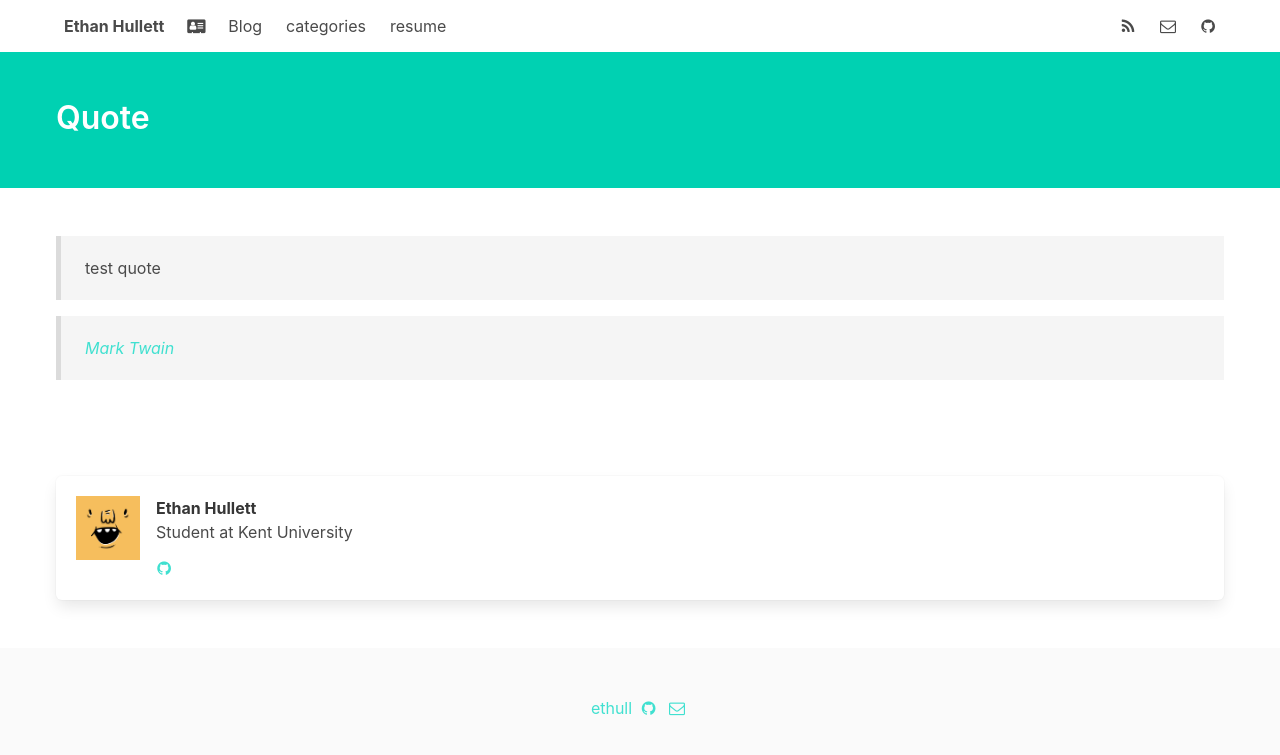
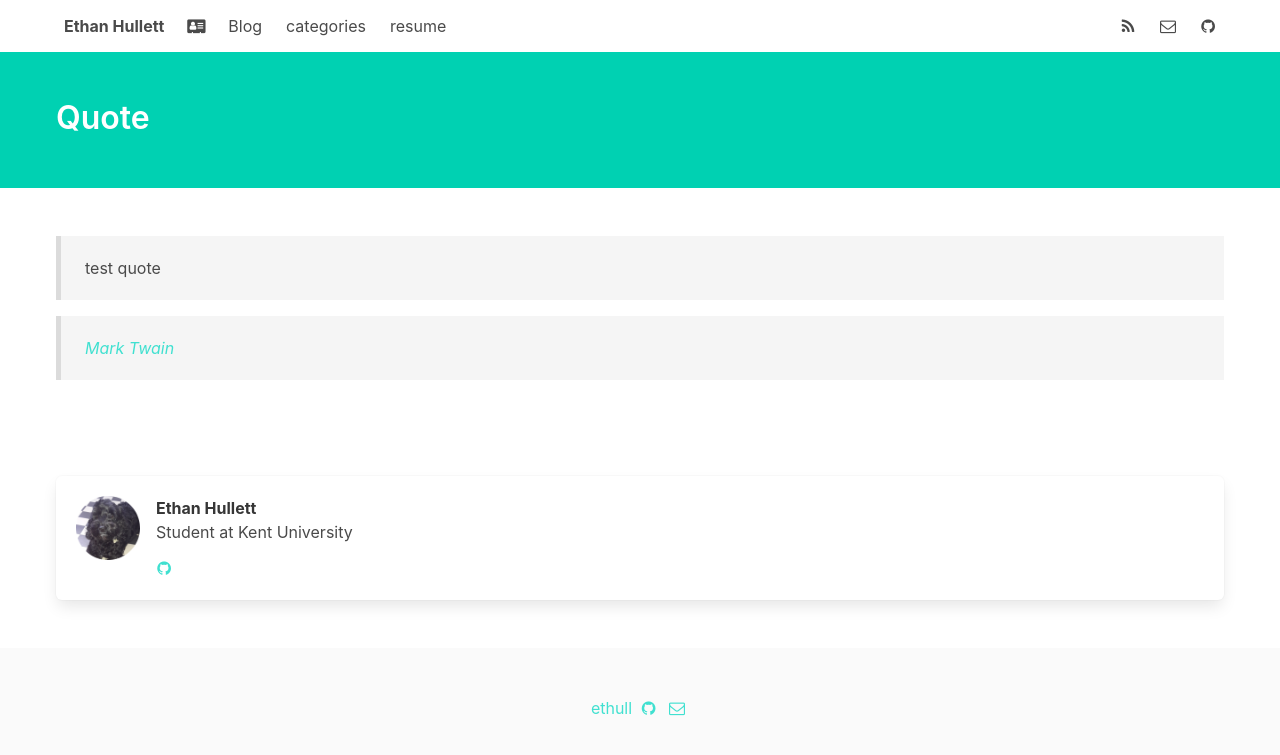
Before and after one commit to ethull/ethull.github.io, a Jekyll site: the page built from _posts/2017-02-02-post-quote.md, in a window 1280 px wide. Shown: the top 755 px of the page. Built offline with Jekyll 4.4.1, drawn with Linux system fonts in a browser that asks for light colours.

Commit message:
update profile pic

```diff
--- a/_config.yml
+++ b/_config.yml
@@ -14,7 +14,7 @@ author:
   name: Ethan Hullett
   bio: "Student at Kent University"
   email: ethull@protonmail.com
-  image: /assets/images/author.jpg
+  image: /assets/images/bella_boo.png
   github: ethull
   facebook:
   twitter:
```
Also changed, not shown: assets/images/bella_boo.png (added).
